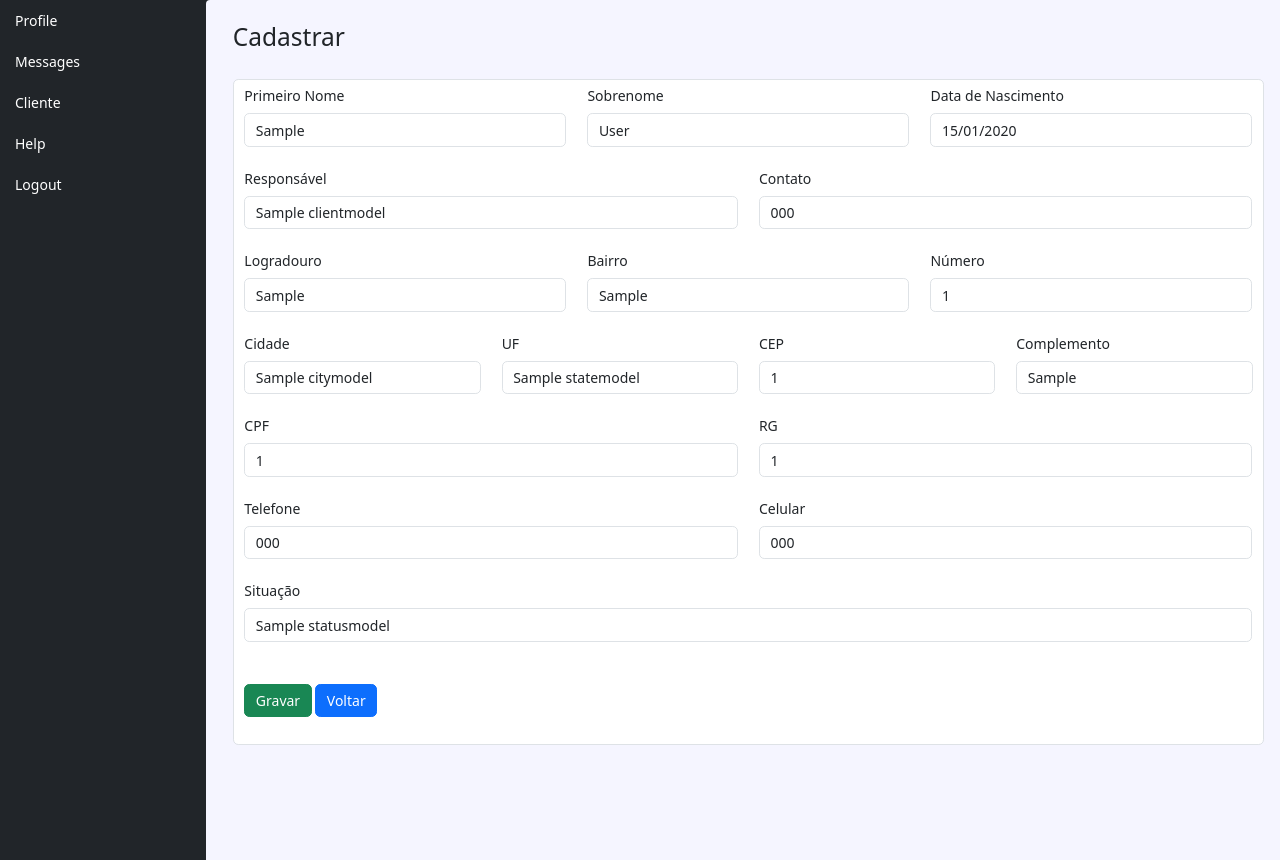
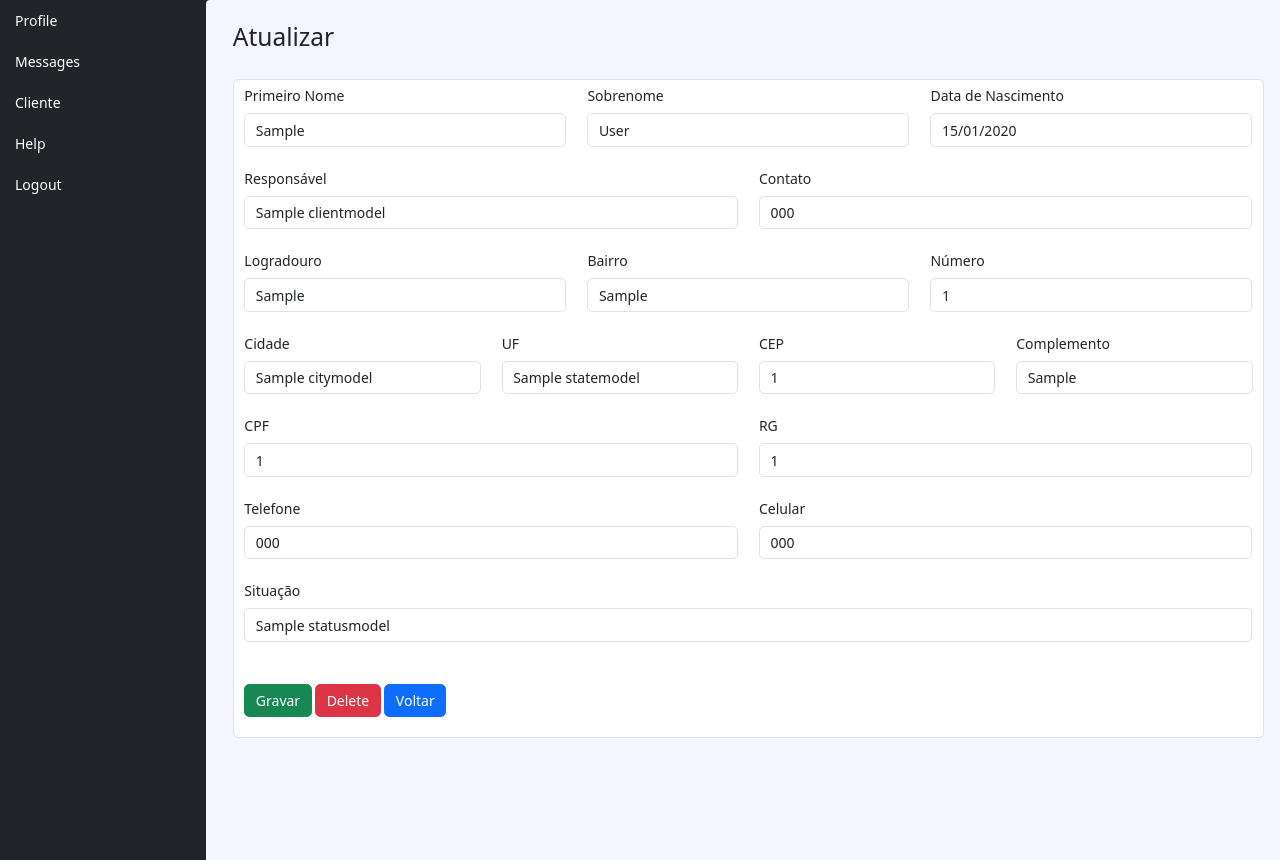
Before and after one commit to marcelodanelon/project_consultorio_fonoaudiologia, a Django app: page /1/updateClient/ in a window 1280 px wide. Shown: the part 50-910 px from the top of the page. Run offline with Django 4.2, Linux system fonts and the light colour scheme; tables that the repository leaves empty hold one stand-in row (values such as "Sample post").

Commit message:
inclusão de opção de delete

```diff
--- a/home/templates/home/client.html
+++ b/home/templates/home/client.html
@@ -4,7 +4,7 @@
 
 {% block content %}
   <div class="container" style="padding:1px 16px;">
-    <h3>Cadastrar</h3> <br>
+    <h3>{{name_screen}}</h3> <br>
     <form action="{{form_action}}" method="post" class="form-control">
       {% csrf_token %}
       {% for field in form %}
@@ -19,10 +19,21 @@
         </div> <br>
         {% endif %}
       {% endfor %}
-      <div class="form-content">
-        <button class="btn btn-success" type="submit">Gravar</button>
-        <a href="{% url 'home:listClient' %}" class="btn btn-primary">Voltar</a>
+      <div class="form-content d-flex flex-row bd-highlight mb-3">
+        <button class="btn btn-success me-1" type="submit">Gravar</button>
+    </form>
+          {% if option_delete == 'yes'%}
+          <form action="{% url 'home:deleteClient' client.id %}" method="POST">
+              {% csrf_token %}
+              {% if confirmation_delete == 'no' %}
+                <input name="confirmation_delete" type="hidden" value="yes">
+                <button class="btn btn-danger">Confirma?</button>
+              {% else %}
+                <button class="btn btn-danger">Delete</button>
+              {% endif %}
+              <a href="{% url 'home:listClient' %}" class="btn btn-primary">Voltar</a>
       </div>
-    </form>
+          </form>
+          {% endif %}
   </div>
 {% endblock content %}
--- a/home/urls.py
+++ b/home/urls.py
@@ -10,4 +10,5 @@ urlpatterns = [
     path('createClient/', views.createClient, name='createClient'),
     path('searchClient/', views.searchClient, name='searchClient'),
     path('<int:client_id>/updateClient/', views.updateClient, name='updateClient'),
+    path('<int:client_id>/deleteClient/', views.deleteClient, name='deleteClient'),
 ]
--- a/home/views/views_forms.py
+++ b/home/views/views_forms.py
@@ -29,6 +29,7 @@ def createClient(request):
     context = {
             'form': ClientForm(),
             'title':'Cadastro',
+            'name_screen': 'Cadastro',
             'form_action': form_action,
     }
 
@@ -53,6 +54,9 @@ def updateClient(request, client_id):
             'form': formClient,
             'formErrors': formClient.errors.items(),
             'title':'Cadastro',
+            'name_screen': 'Atualizar',
+            'option_delete': 'yes',
+            'client': client,
             'form_action': form_action,
         }
 
@@ -65,6 +69,9 @@ def updateClient(request, client_id):
     context = {
             'form': ClientForm(instance=client),
             'title':'Cadastro',
+            'name_screen': 'Atualizar',
+            'option_delete': 'yes',
+            'client': client,
             'form_action': form_action,
     }
 
@@ -73,3 +80,30 @@ def updateClient(request, client_id):
         'home/client.html',
         context
     )
+
+def deleteClient(request, client_id):
+    client = get_object_or_404(ClientModel, pk=client_id)
+    form_action = reverse('home:deleteClient', args=(client_id,))
+
+    confirmation = request.POST.get('confirmation_delete', 'no')
+
+    print(confirmation)
+    if confirmation == 'yes':
+        client.delete()
+        return redirect ('home:listClient')
+
+    context = {
+        'form': ClientForm(instance=client),
+        'title':'Cadastro',
+        'name_screen': 'Atualizar',
+        'option_delete': 'yes',
+        'client': client,
+        'confirmation_delete': confirmation,
+        'form_action': form_action,
+    }
+
+    return render(
+        request,
+        'home/client.html',
+        context
+    )
```
